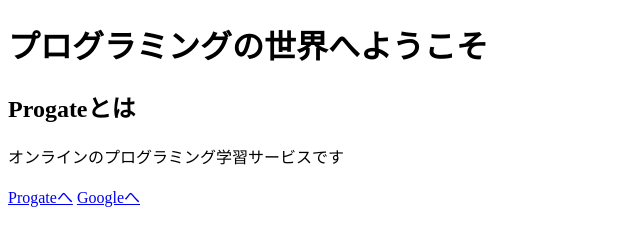
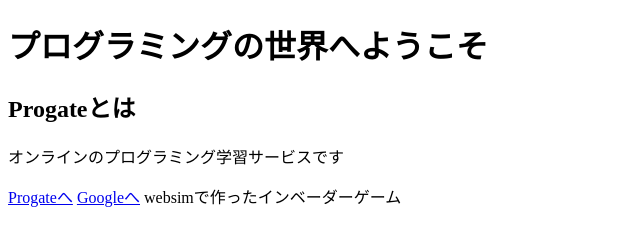
Before and after one commit to tetsuji310/tetsuji310.github.io, a plain HTML site: page index.html in a window 1280 px wide. Shown: the whole page, without its empty margins (0-640 px from the left). Drawn offline with Linux system fonts and the light colour scheme.

Commit message:
Update index.html

```diff
--- a/index.html
+++ b/index.html
@@ -19,5 +19,7 @@
         <!-- https://google.comへのリンクを作成してください -->
         <a href="https://google.com">Googleへ</a>
 
+        <a "0CAlsSDavEgh78B8U.html">websimで作ったインベーダーゲーム</a>
+
     </body>
 </html>
```
